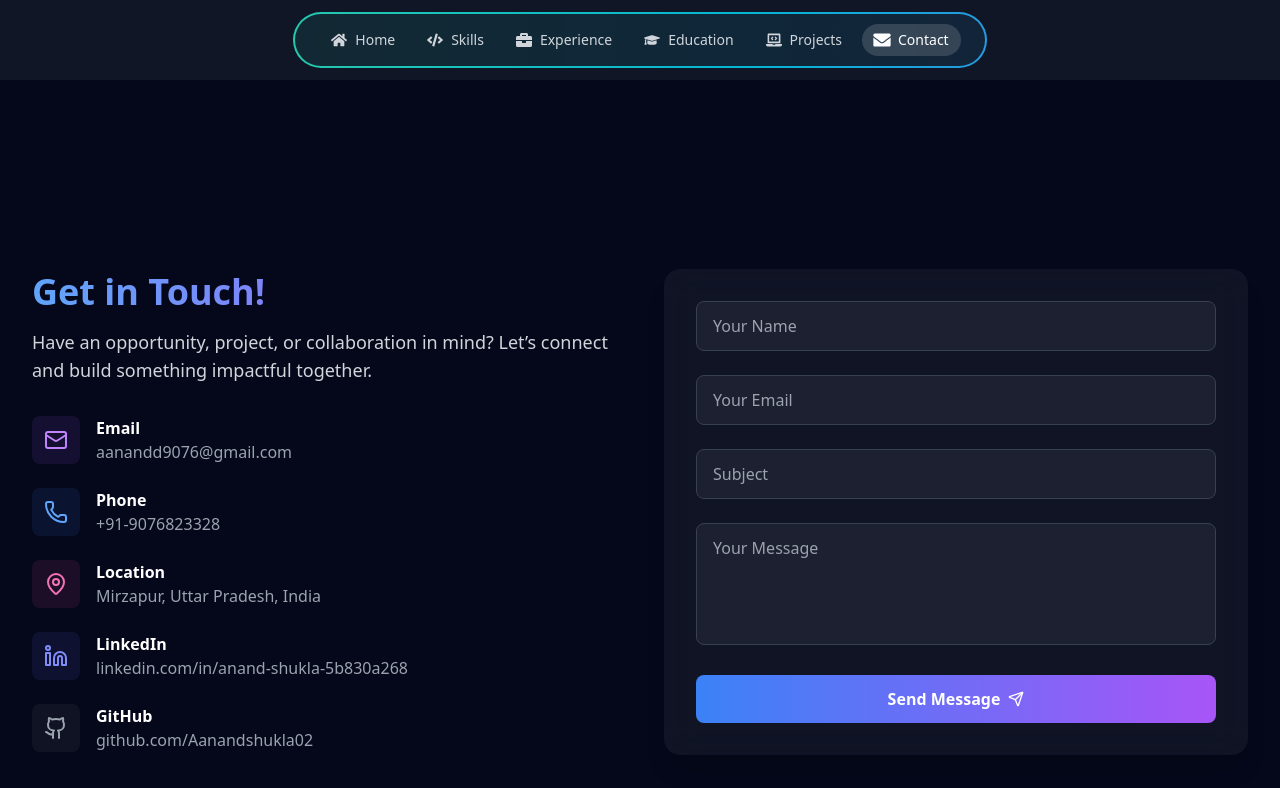
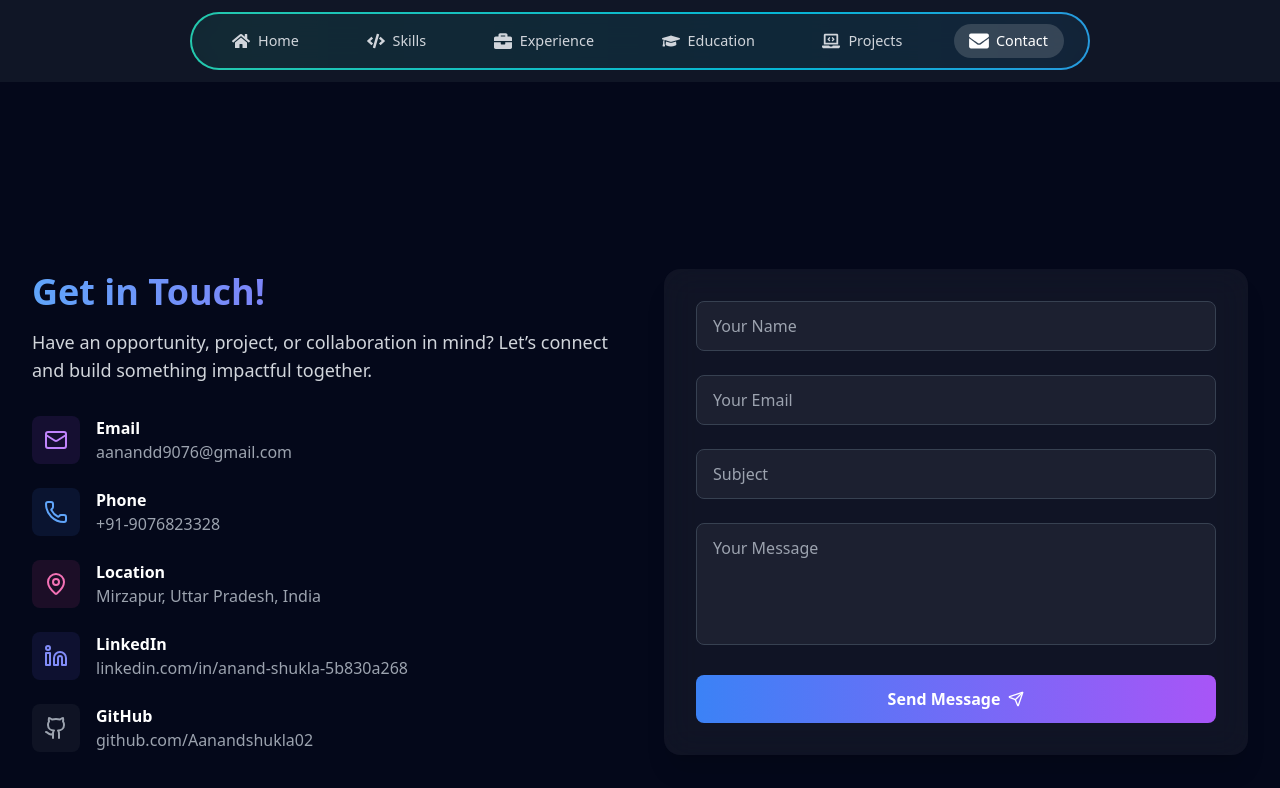
Before and after one commit to Aanandshukla02/My-PortFolio, a React (Vite) app: page /contact in a window 1280 px wide. Shown: the top 788 px of the page. Built offline with nearby package versions, Linux system fonts and the light colour scheme.

Commit message:
update headerfinal

```diff
--- a/src/pages/Header/Header.jsx
+++ b/src/pages/Header/Header.jsx
@@ -1,4 +1,4 @@
-import React, { useState } from "react";
+import React, { useState, useEffect } from "react";
 import {
   FaHome,
   FaLaptopCode,
@@ -16,6 +16,11 @@ export default function Header() {
     return path;
   });
 
+  useEffect(() => {
+    const path = location.pathname.substring(1) || "home";
+    setActiveLink(path);
+  }, [location.pathname]);
+
   const navLinks = [
     { id: "home", icon: FaHome, text: "Home", path: "/" },
     { id: "skills", icon: FaCode, text: "Skills", path: "/skills" },
@@ -27,23 +32,23 @@ export default function Header() {
 
   return (
     <header className="fixed top-0 left-0 w-full z-50 bg-gray-900/95 backdrop-blur-md py-3">
-      <div className="flex justify-center">
-        <div className="p-[2px] rounded-full bg-gradient-to-r from-emerald-400 via-cyan-500 to-indigo-500 animate-gradient-x">
-          <nav className="bg-gray-900/90 backdrop-blur-md rounded-full px-3 sm:px-6 py-1.5 sm:py-2.5">
-
-            {/* ✅ Responsive nav wrapper */}
-            <div className="flex items-center gap-1 sm:gap-2
-                            overflow-x-auto
-                            scrollbar-hide
-                            justify-center
-                            w-full sm:w-auto">
+      <div className="flex justify-center px-2 sm:px-6">
+        <div className="p-[2px] rounded-full bg-gradient-to-r from-emerald-400 via-cyan-500 to-indigo-500 animate-gradient-x w-full max-w-[900px]">
+          <nav className="bg-gray-900/90 backdrop-blur-md rounded-full px-2 sm:px-6 py-1.5 sm:py-2.5">
+            <div
+              className="flex items-center justify-between gap-2
+                         overflow-x-auto sm:overflow-x-visible
+                         scrollbar-hide
+                         w-full"
+            >
               {navLinks.map(({ id, icon: Icon, text, path }) => (
                 <Link
                   key={id}
                   to={path}
                   onClick={() => setActiveLink(id)}
-                  className={`px-2 sm:px-3 py-1 sm:py-1.5 rounded-full text-xs sm:text-sm font-medium
-                    transition-all duration-300 flex items-center gap-1 sm:gap-2
+                  className={`flex items-center gap-2 px-3 sm:px-4 py-1.5 rounded-full
+                    font-medium
+                    transition-all duration-300
                     hover:bg-white/10
                     ${
                       activeLink === id
@@ -53,11 +58,22 @@ export default function Header() {
                   `}
                 >
                   <Icon
-                    className={`text-sm sm:text-base ${
+                    className={`text-base sm:text-lg ${
                       activeLink === id ? "scale-110" : ""
                     }`}
                   />
-                  <span>{text}</span>
+                  {/* Responsive & scalable text */}
+                  <span
+                    className={`${
+                      activeLink === id ? "inline" : "hidden sm:inline"
+                    }`}
+                    style={{
+                      fontSize: "clamp(0.65rem, 1.5vw, 0.9rem)", // small on mobile, normal on larger
+                      whiteSpace: "nowrap",
+                    }}
+                  >
+                    {text}
+                  </span>
                 </Link>
               ))}
             </div>
@@ -67,12 +83,8 @@ export default function Header() {
 
       <style>{`
         @keyframes gradient-x {
-          0%, 100% {
-            background-position: 0% 50%;
-          }
-          50% {
-            background-position: 100% 50%;
-          }
+          0%, 100% { background-position: 0% 50%; }
+          50% { background-position: 100% 50%; }
         }
         .animate-gradient-x {
           animation: gradient-x 3s linear infinite;
```
